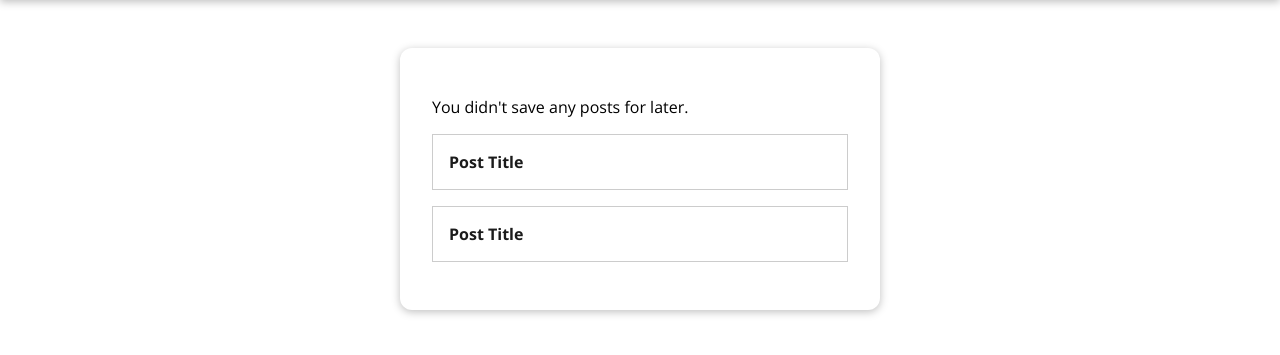
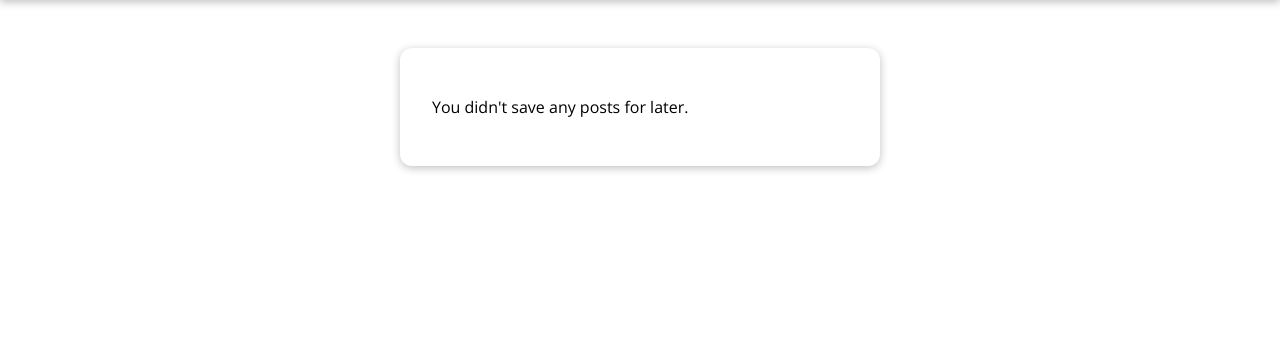
Before and after one commit to GadorPL/blog_personal, a Django app: template blog/templates/blog/stored-posts.html in a window 1280 px wide. Shown: the part 80-435 px from the top of the page. Run offline with Django 4.2, Linux system fonts and the light colour scheme; the template is opened without the code that fills it, so the values that code supplies are empty.

Commit message:
fix 'read later' bug

```diff
--- a/blog/templates/blog/stored-posts.html
+++ b/blog/templates/blog/stored-posts.html
@@ -18,8 +18,7 @@
         {% for post in posts %}
             <li><a href="{% url 'post-detail-page' post.slug %}">{{ post.title }}</a></li>
         {% endfor %}
-            <li><a href="">Post Title</a></li>
-            <li><a href="">Post Title</a></li>
+
         </ul>
     </section>
 {% endblock %}
--- a/blog/urls.py
+++ b/blog/urls.py
@@ -5,5 +5,5 @@ urlpatterns = [
     path("", views.StartingPageView.as_view(), name="starting-page"),
     path("posts", views.AllPostsView.as_view(), name="posts-page"),
     path("posts/<slug:slug>", views.SinglePostView.as_view(), name="post-detail-page"),
-    path("read-later", views.ReadLaterView.as_view, name="read-later")
+    path("read-later", views.ReadLaterView.as_view(), name="read-later")
 ]
--- a/my_site/settings.py
+++ b/my_site/settings.py
@@ -10,6 +10,7 @@ For the full list of settings and their values, see
 https://docs.djangoproject.com/en/4.0/ref/settings/
 """
 
+import os
 from pathlib import Path
 
 # Build paths inside the project like this: BASE_DIR / 'subdir'.
@@ -20,7 +21,7 @@ BASE_DIR = Path(__file__).resolve().parent.parent
 # See https://docs.djangoproject.com/en/4.0/howto/deployment/checklist/
 
 # SECURITY WARNING: keep the secret key used in production secret!
-SECRET_KEY = 'django-insecure-4dg=n!g5k-5hrw4)a(#!2_nqo8umu4j()*u&y-ijvp0zlf=l83'
+SECRET_KEY = os.environ.get('SECRET_KEY')
 
 # SECURITY WARNING: don't run with debug turned on in production!
 DEBUG = True
```
